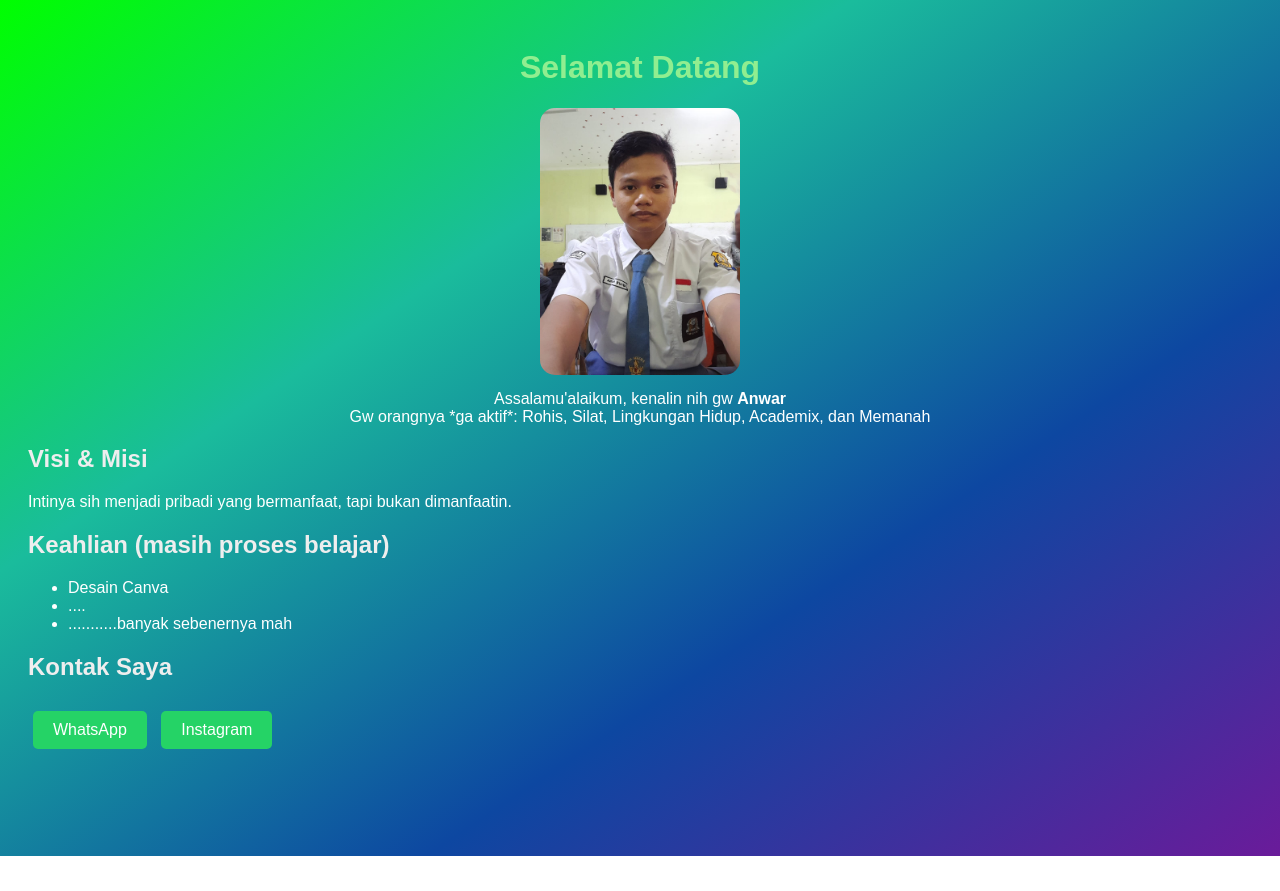
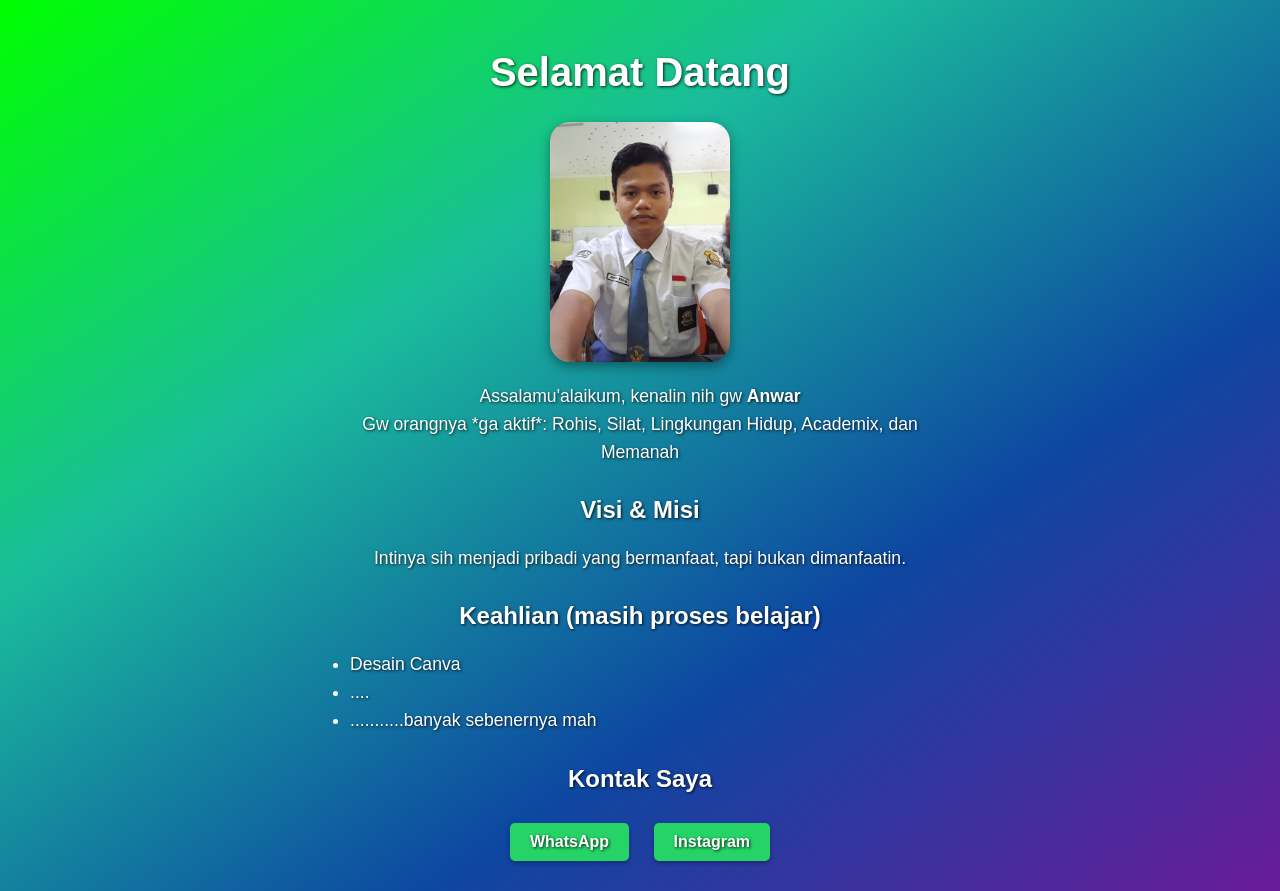
Before and after one commit to AnwarAwang2008/Website-Pertama, a plain HTML site: page index.html in a window 1280 px wide. Before the commit the page ends 856 px from the top, so only its background shows below. Drawn offline with Linux system fonts and the light colour scheme.

Commit message:
Fix layout dan style lebih rapi

```diff
--- a/index.html
+++ b/index.html
@@ -9,16 +9,41 @@
       background: linear-gradient(to bottom right, #00FF00, #1abc9c, #0d47a1, #6a1b9a);
       min-height: 100vh;
       padding: 20px;
+      margin: 0;
       color: #fff;
+      text-align: center;
+      text-shadow: 1px 1px 3px rgba(0,0,0,0.8);
     }
 
     h1 {
-      color: lightgreen;
-      text-align: center;
+      color: white;
+      font-size: 2.5em;
+      margin-top: 30px;
     }
 
     h2 {
-      color: #eee;
+      color: white;
+      margin-top: 30px;
+    }
+
+    p, ul {
+      max-width: 600px;
+      margin: 0 auto 20px;
+      font-size: 1.1em;
+      line-height: 1.6;
+    }
+
+    ul {
+      padding-left: 20px;
+      text-align: left;
+    }
+
+    img {
+      width: 180px;
+      border-radius: 20px;
+      box-shadow: 0 4px 12px rgba(0,0,0,0.4);
+      margin: 20px auto;
+      display: block;
     }
 
     .tombol {
@@ -28,7 +53,9 @@
       color: white;
       text-decoration: none;
       border-radius: 5px;
-      margin: 10px 5px;
+      margin: 10px;
+      font-weight: bold;
+      box-shadow: 0 2px 5px rgba(0,0,0,0.3);
     }
 
     .tombol:hover {
@@ -38,12 +65,9 @@
 </head>
 <body>
   <h1>Selamat Datang</h1>
-  <img src="anwar.jpg" alt="Foto Anwar" style="width:200px; border-radius:15px; display:block; margin:auto;">
-
-  <p style="text-align:center; margin-top:15px;">
-    Assalamu'alaikum, kenalin nih gw <strong>Anwar</strong><br>
-    Gw orangnya *ga aktif*: Rohis, Silat, Lingkungan Hidup, Academix, dan Memanah
-  </p>
+  <img src="anwar.jpg" alt="Foto Anwar">
+  <p>Assalamu'alaikum, kenalin nih gw <strong>Anwar</strong><br>
+  Gw orangnya *ga aktif*: Rohis, Silat, Lingkungan Hidup, Academix, dan Memanah</p>
 
   <h2>Visi & Misi</h2>
   <p>Intinya sih menjadi pribadi yang bermanfaat, tapi bukan dimanfaatin.</p>
```
